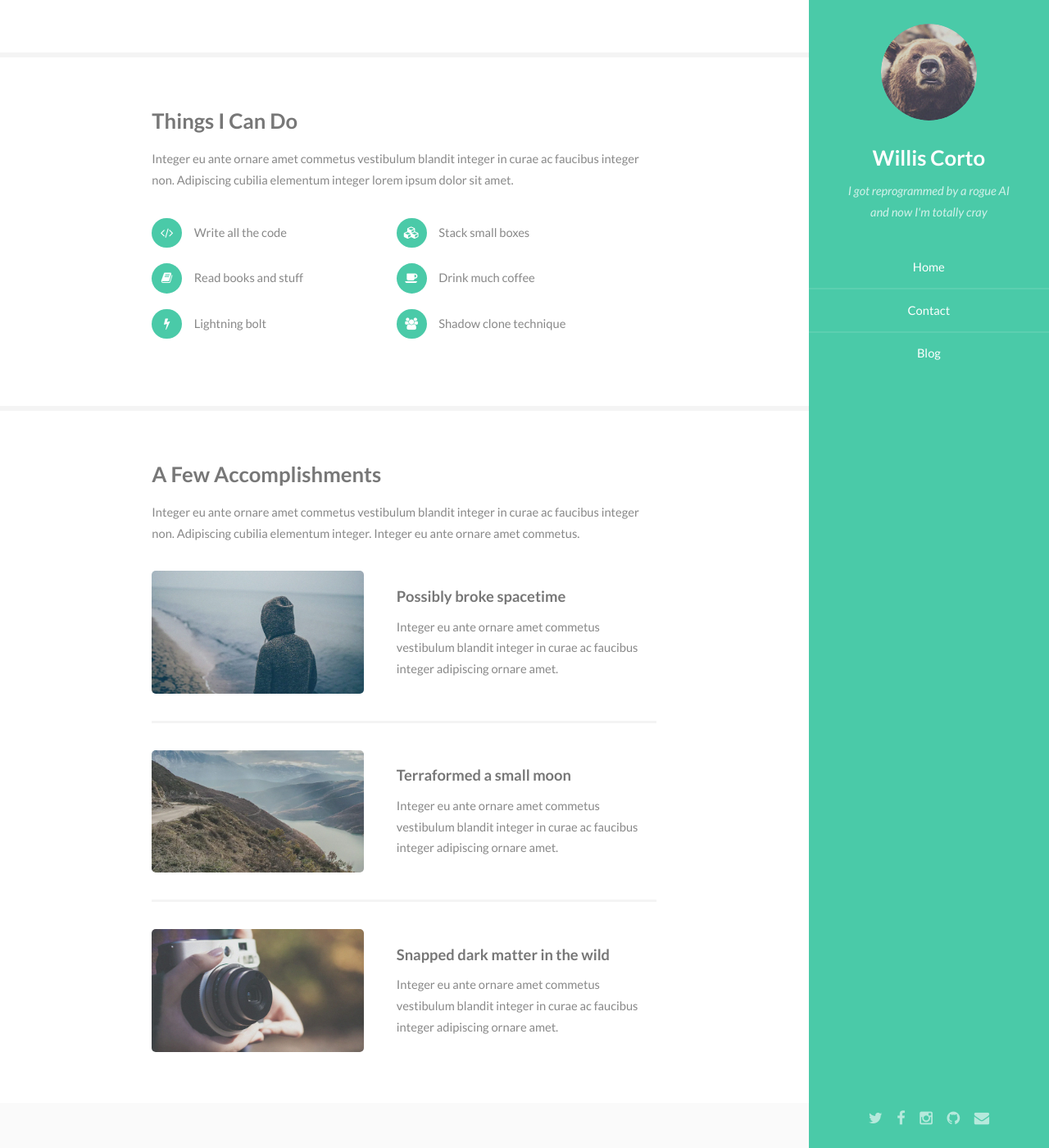
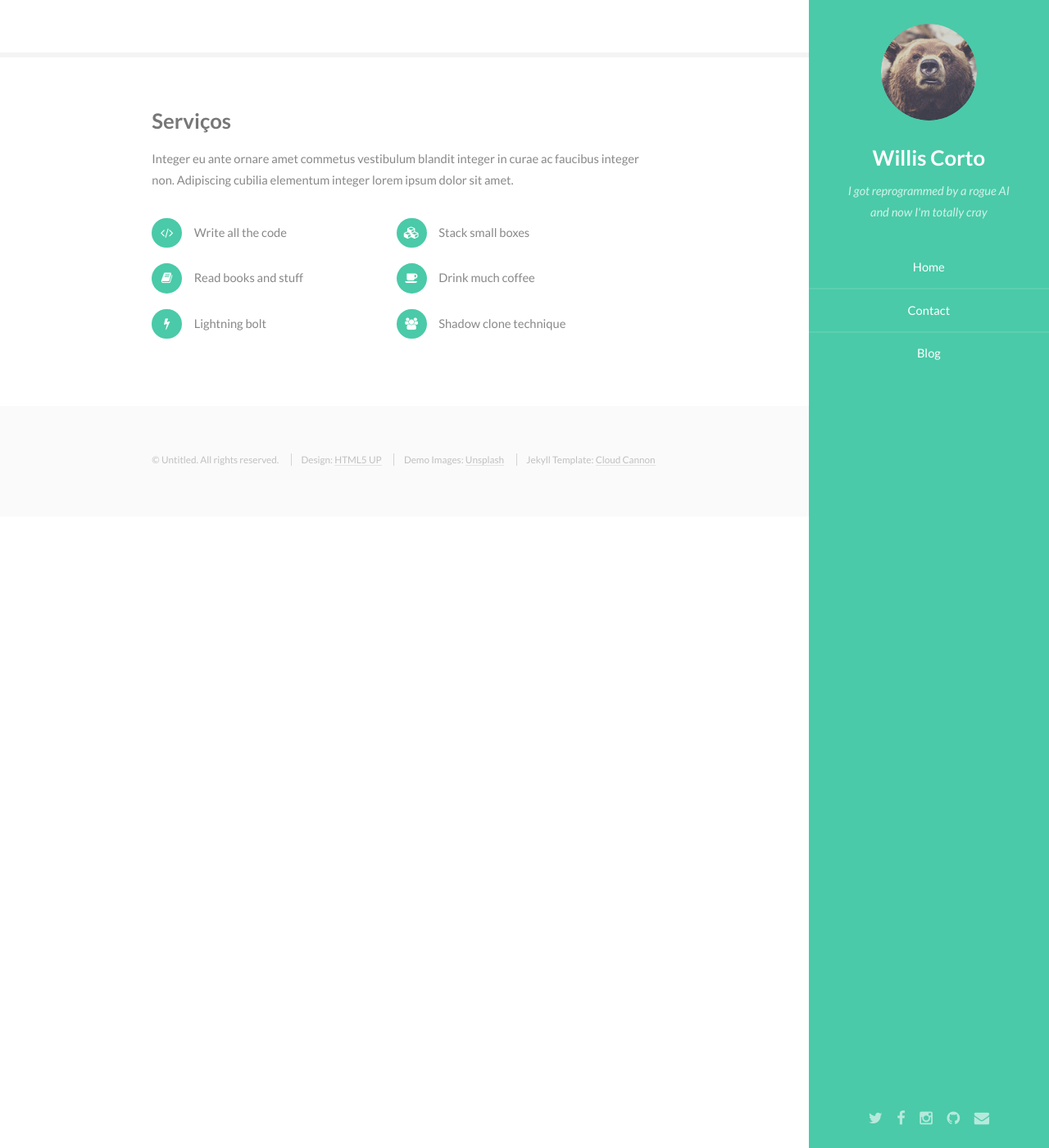
Before and after one commit to old-jekyll-templates/Read-Only-Jekyll-Theme, a Jekyll site: the page built from index.html, in a window 1280 px wide and 1400 px high, scrolled down 587 px. Shown: the whole window at 82% size. Built offline with Jekyll 4.4.1, drawn with Linux system fonts in a browser that asks for light colours.

Commit message:
Update index.html

```diff
--- a/index.html
+++ b/index.html
@@ -19,7 +19,7 @@ layout: default
 <!-- Two -->
     <section id="two">
         <div class="container">
-            <h3>Things I Can Do</h3>
+            <h3> Serviços</h3></h3>
             <p>Integer eu ante ornare amet commetus vestibulum blandit integer in curae ac faucibus integer non. Adipiscing cubilia elementum integer lorem ipsum dolor sit amet.</p>
             <ul class="feature-icons">
                 <li class="fa-code">Write all the code</li>
@@ -31,34 +31,3 @@ layout: default
             </ul>
         </div>
     </section>
-
-<!-- Three -->
-    <section id="three">
-        <div class="container">
-            <h3>A Few Accomplishments</h3>
-            <p>Integer eu ante ornare amet commetus vestibulum blandit integer in curae ac faucibus integer non. Adipiscing cubilia elementum integer. Integer eu ante ornare amet commetus.</p>
-            <div class="features">
-                <article>
-                    <a href="#" class="image"><img src="images/pic01.jpg" alt="" /></a>
-                    <div class="inner">
-                        <h4>Possibly broke spacetime</h4>
-                        <p>Integer eu ante ornare amet commetus vestibulum blandit integer in curae ac faucibus integer adipiscing ornare amet.</p>
-                    </div>
-                </article>
-                <article>
-                    <a href="#" class="image"><img src="images/pic02.jpg" alt="" /></a>
-                    <div class="inner">
-                        <h4>Terraformed a small moon</h4>
-                        <p>Integer eu ante ornare amet commetus vestibulum blandit integer in curae ac faucibus integer adipiscing ornare amet.</p>
-                    </div>
-                </article>
-                <article>
-                    <a href="#" class="image"><img src="images/pic03.jpg" alt="" /></a>
-                    <div class="inner">
-                        <h4>Snapped dark matter in the wild</h4>
-                        <p>Integer eu ante ornare amet commetus vestibulum blandit integer in curae ac faucibus integer adipiscing ornare amet.</p>
-                    </div>
-                </article>
-            </div>
-        </div>
-    </section>
```
